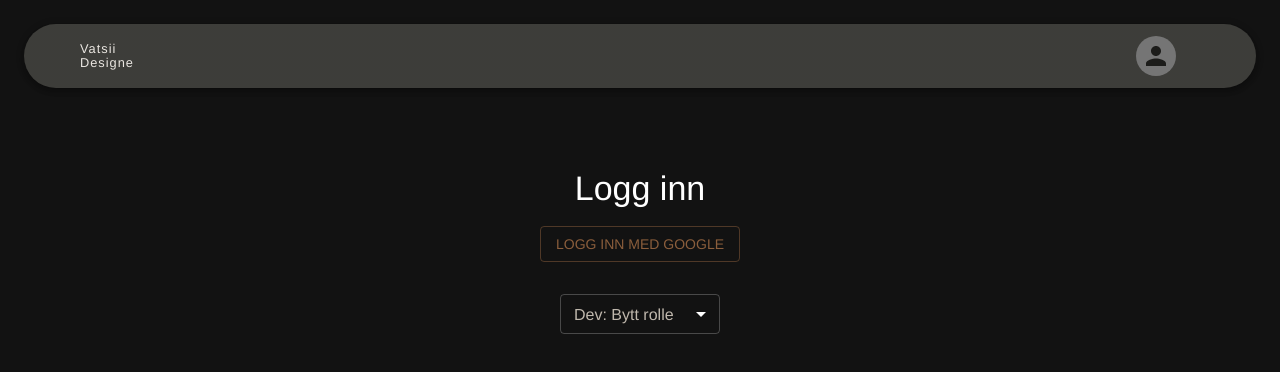
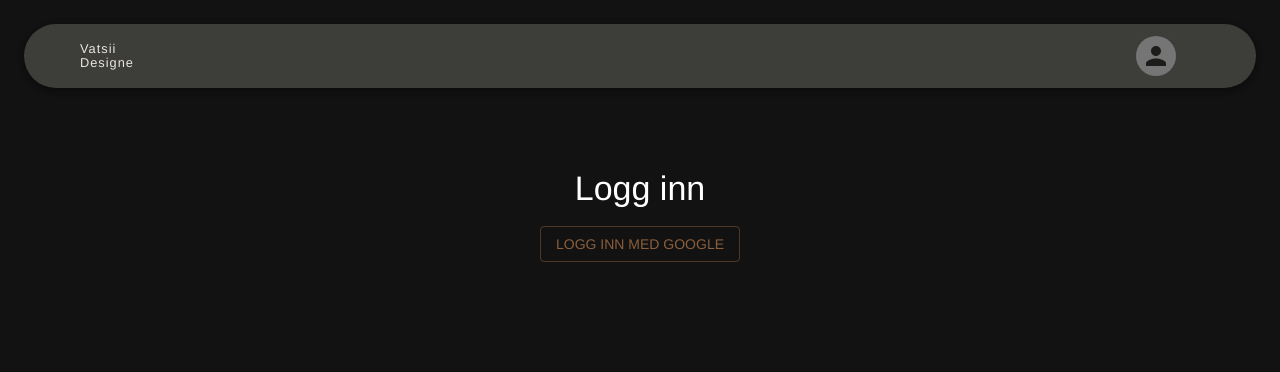
Before and after one commit to orjanvatsoy/vatsii-designe.no, a Next.js app: page /login in a window 1280 px wide. Shown: the top 372 px of the page. Built offline with nearby package versions, Linux system fonts and the light colour scheme; no server answers; some icons are missing; what @mui/material-nextjs would draw is missing.

Commit message:
refactor: Comment out local development role selection in UserPage

```diff
--- a/app/login/page.tsx
+++ b/app/login/page.tsx
@@ -75,7 +75,7 @@ export default function UserPage() {
           <Button variant="outlined" onClick={handleLogin}>
             Logg inn med Google
           </Button>
-          {typeof window !== "undefined" &&
+          {/* {typeof window !== "undefined" &&
             window.location.hostname === "localhost" && (
               <Box mt={2}>
                 <FormControl size="small" sx={{ minWidth: 160 }}>
@@ -96,7 +96,7 @@ export default function UserPage() {
                   </Select>
                 </FormControl>
               </Box>
-            )}
+            )} */}
         </Box>
       </>
     );
```
